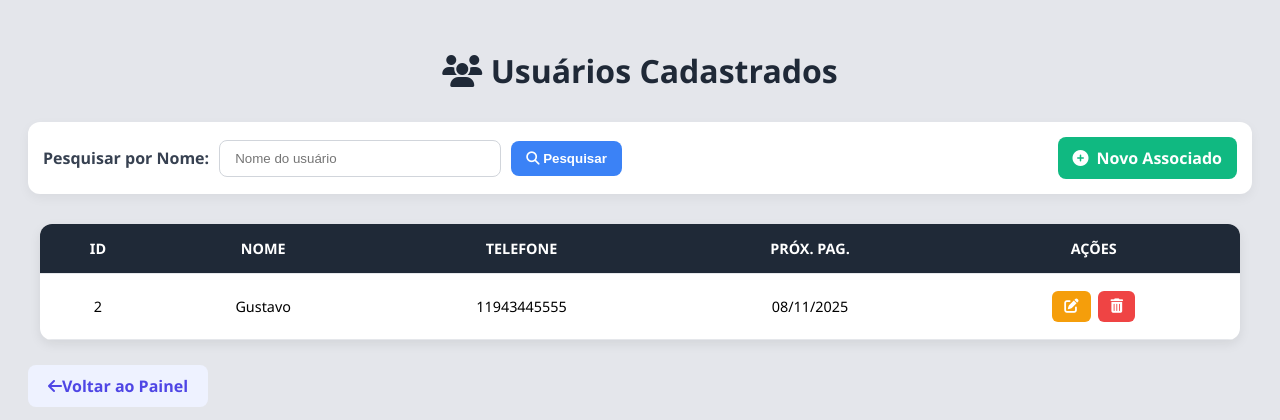
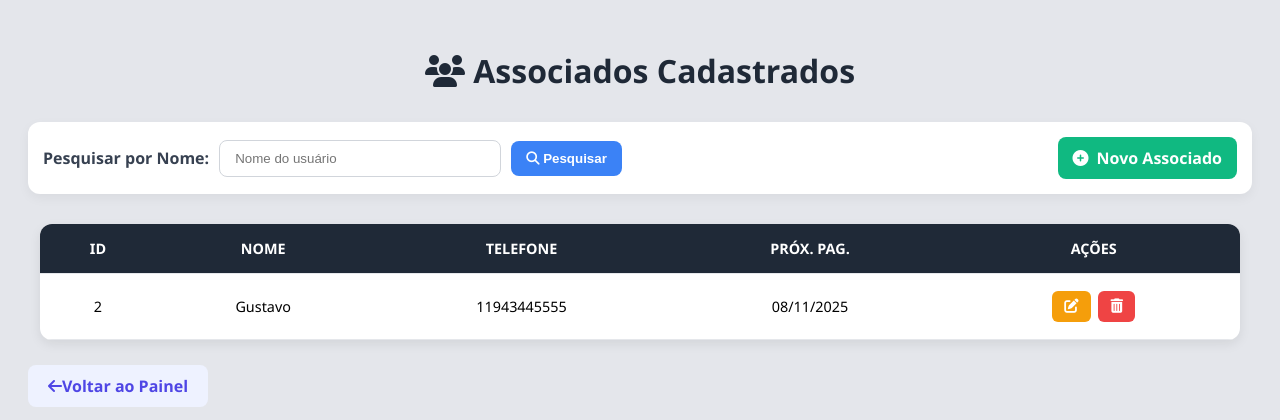
Before and after one commit to leoroquedesan-droid/leo, a Flask app: page /usuarios in a window 1280 px wide. Shown: the top 420 px of the page. Run offline with Flask 3, Linux system fonts and the light colour scheme; a user stored in the database is signed in; data comes from the database, SQL or seed files in the repository.

Commit message:
usuarios.html

```diff
--- a/templates/usuarios.html
+++ b/templates/usuarios.html
@@ -2,7 +2,7 @@
 <html lang="pt-br">
 <head>
     <meta charset="UTF-8">
-    <title>Usuários Cadastrados</title>
+    <title>Associados Cadastrados</title>
     <link rel="stylesheet" href="https://cdnjs.cloudflare.com/ajax/libs/font-awesome/6.4.0/css/all.min.css">
     <style>
         /* BASE & LAYOUT */
@@ -131,7 +131,7 @@
     </style>
 </head>
 <body>
-    <h1><i class="fas fa-users"></i> Usuários Cadastrados</h1>
+    <h1><i class="fas fa-users"></i> Associados Cadastrados</h1>
 
     <div class="action-bar">
         <div class="pesquisa">
@@ -177,7 +177,7 @@
                 </tr>
                 {% else %}
                 <tr>
-                    <td colspan="5">Nenhum usuário encontrado.</td>
+                    <td colspan="5">Nenhum associado encontrado.</td>
                 </tr>
                 {% endfor %}
             </tbody>
```
